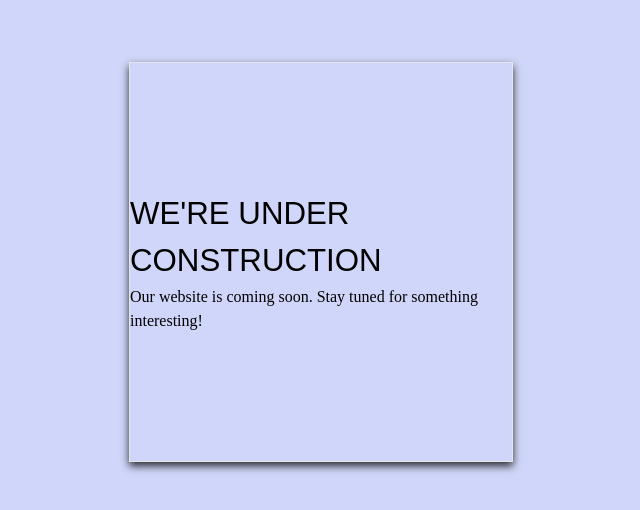
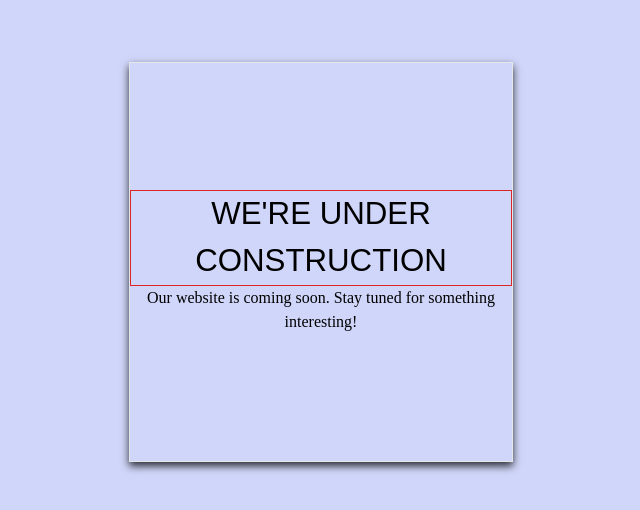
Before and after one commit to Kelvin-Ben/Kelvin-Ben.github.io, a React (Vite) app: page / in a window 1280 px wide. Shown: the part 138-648 px from the top of the page, without its empty margins (319-959 px from the left). Built offline with nearby package versions, Linux system fonts and the light colour scheme; a web font is replaced by a local one.

Commit message:
Improve attention page

```diff
--- a/src/components/Attention.jsx
+++ b/src/components/Attention.jsx
@@ -2,8 +2,8 @@ import React from "react";
 
 const Attention = () => {
   return (
-    <div className="w-[30%] h-[50%] m-auto border flex flex-col items-center justify-center" style={{ boxShadow: '0 4px 8px 0 rgba(0, 0, 0, 0.8'}}>
-      <h1 className="uppercase text-3xl">we're under construction</h1>
+    <div className="w-[30%] h-[50%] m-auto border flex flex-col items-center text-center justify-center lg:w-[80%] md:w-[80%] sm:w-[80%] sm:text-2xl" style={{ boxShadow: '0 4px 8px 0 rgba(0, 0, 0, 0.8'}}>
+      <h1 className="uppercase text-3xl border border-red-600">we're under construction</h1>
       <h2 className="font-bellefair">
         Our website is coming soon. Stay tuned for something interesting!
       </h2>
--- a/vite.config.js
+++ b/vite.config.js
@@ -4,4 +4,5 @@ import react from "@vitejs/plugin-react";
 // https://vitejs.dev/config/
 export default defineConfig({
   plugins: [react()],
+  base: '/',
 });
```
